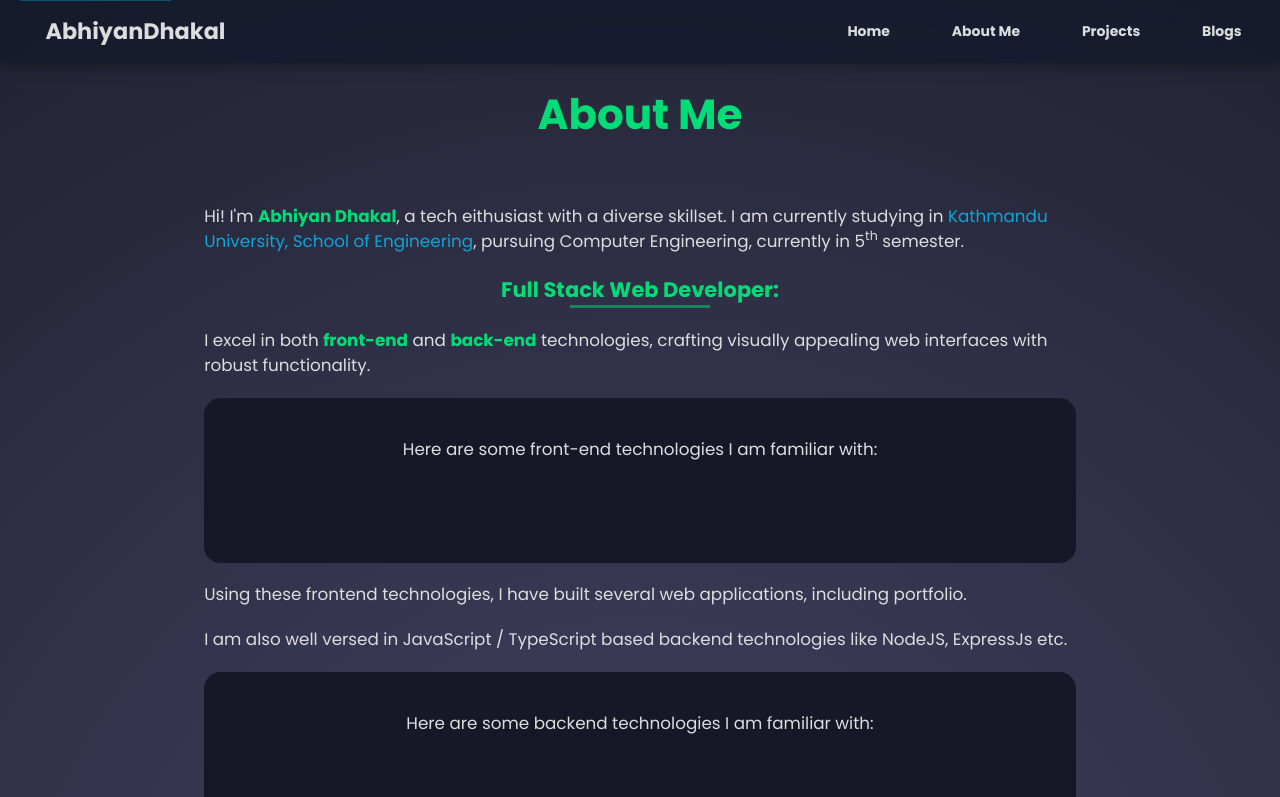
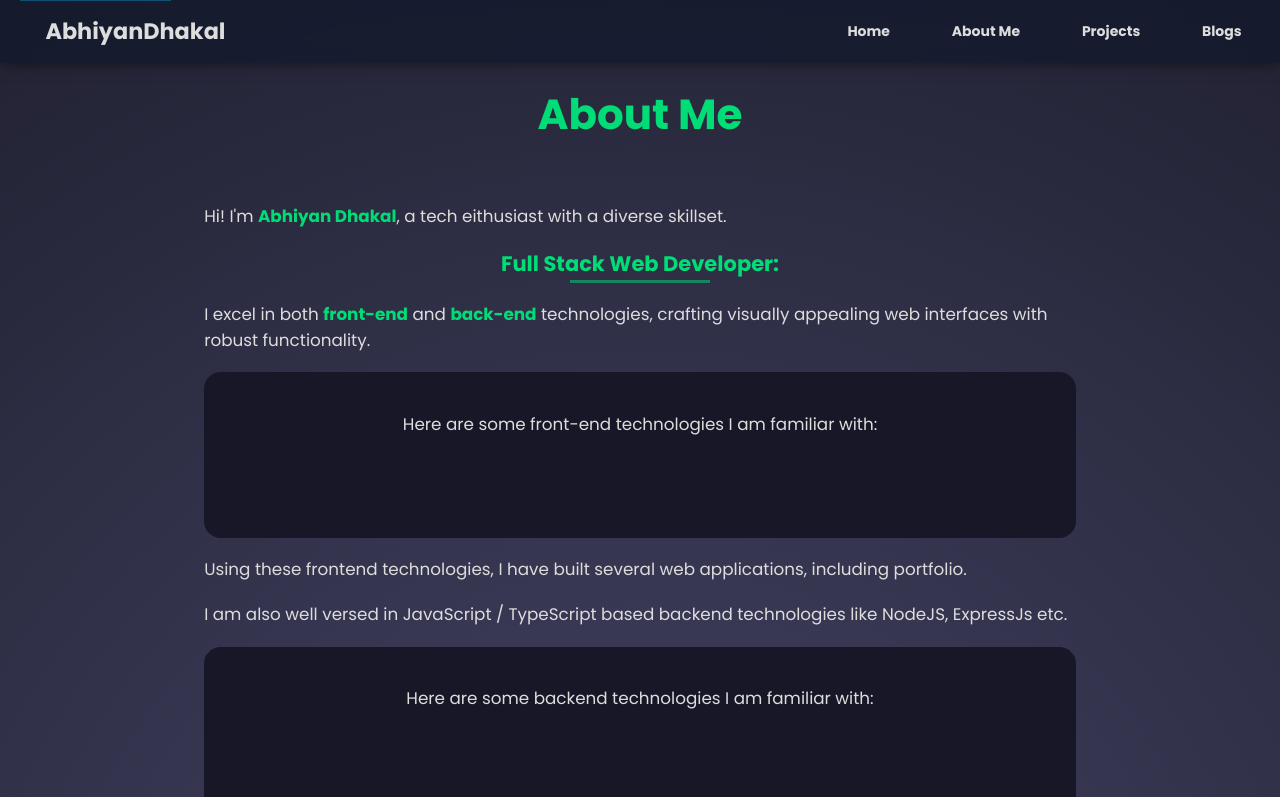
Before and after one commit to abhiyandhakal/portfolio, a SvelteKit app: page /about in a window 1280 px wide. Shown: the top 797 px of the page. Built offline with nearby package versions, Linux system fonts and the light colour scheme.

Commit message:
fix(about page): edit the intro text

```diff
--- a/src/routes/about/+page.svelte
+++ b/src/routes/about/+page.svelte
@@ -161,9 +161,7 @@
 
 <main id="content">
 	Hi<iconify-icon icon="noto:waving-hand" />! I'm <b>Abhiyan Dhakal</b>, a tech eithusiast with a
-	diverse skillset. I am currently studying in
-	<a href="https://soe.ku.edu.np/" target="_blank">Kathmandu University, School of Engineering</a>,
-	pursuing Computer Engineering, currently in 5<sup>th</sup> semester.
+	diverse skillset.
 
 	<section aria-labelledby="full-stack">
 		<h2 class="h2" id="full-stack">Full Stack Web Developer:</h2>
```
